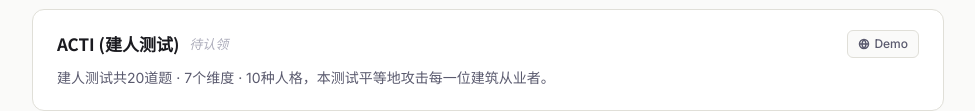
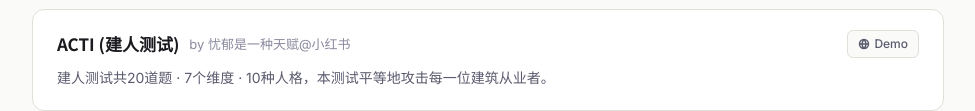
Before and after one commit to HenryLau7/awesome-mbti, a plain HTML site: page index.html in a window 1280 px wide. Shown: the part 698-809 px from the top of the page, without its empty margins (152-1127 px from the left). Drawn offline with Linux system fonts and the light colour scheme.

Commit message:
eros-author

```diff
--- a/index.html
+++ b/index.html
@@ -398,7 +398,7 @@
     <article class="project-card">
       <div class="project-top">
         <div class="project-name"><a href="https://arti-jianrenceshi.netlify.app/" target="_blank" rel="noopener">ACTI (建人测试)</a></div>
-        <span class="project-credit"><span class="unclaimed">待认领</span></span>
+        <span class="project-credit">by 忧郁是一种天赋@小红书</span>
         <div class="project-links">
           <a href="https://arti-jianrenceshi.netlify.app/" class="project-link" target="_blank" rel="noopener"><svg class="demo-icon" width="12" height="12" viewBox="0 0 12 12" fill="none" stroke="currentColor" stroke-width="1.5"><circle cx="6" cy="6" r="4.5"/><path d="M1.5 6h9M6 1.5c1.5 1.5 2 3 2 4.5s-.5 3-2 4.5M6 1.5c-1.5 1.5-2 3-2 4.5s.5 3 2 4.5"/></svg> Demo</a>
         </div>
```
Also changed, not shown: 1 other file.
